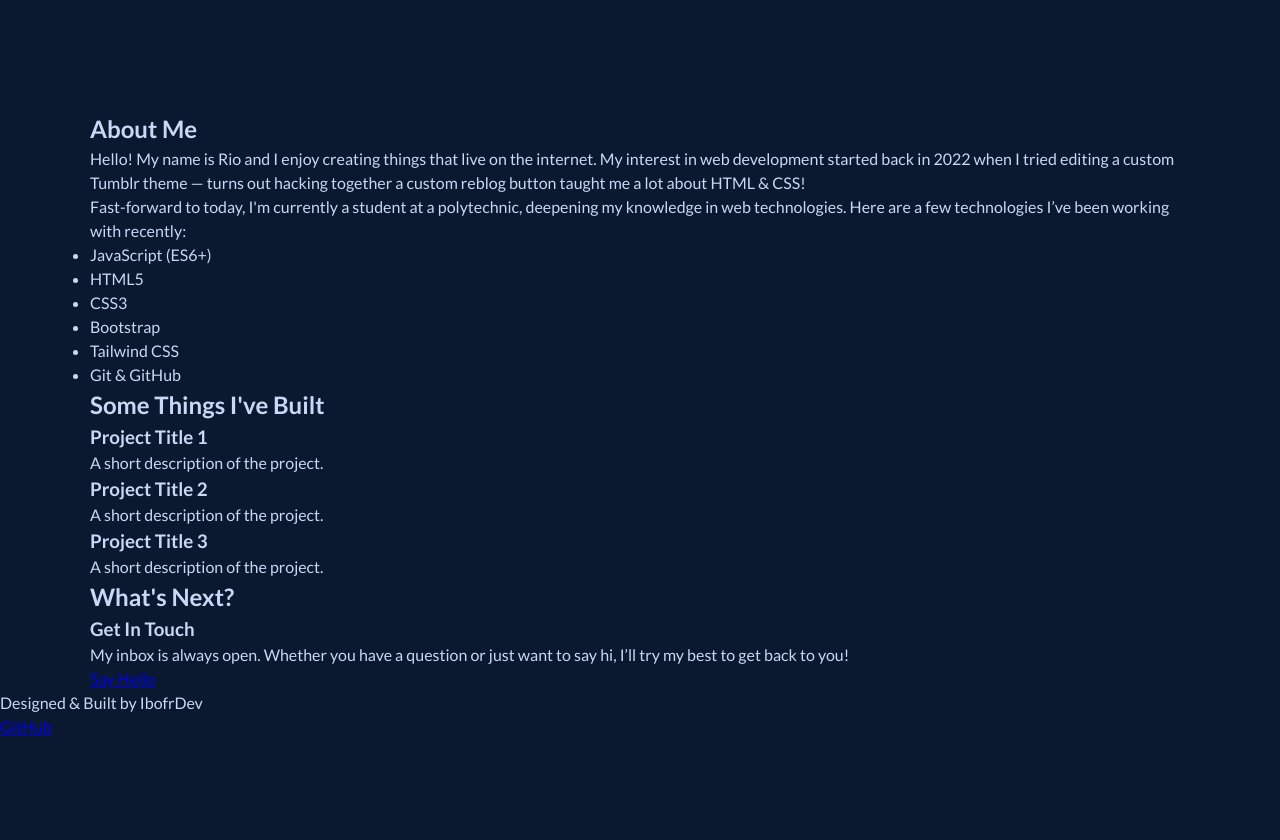
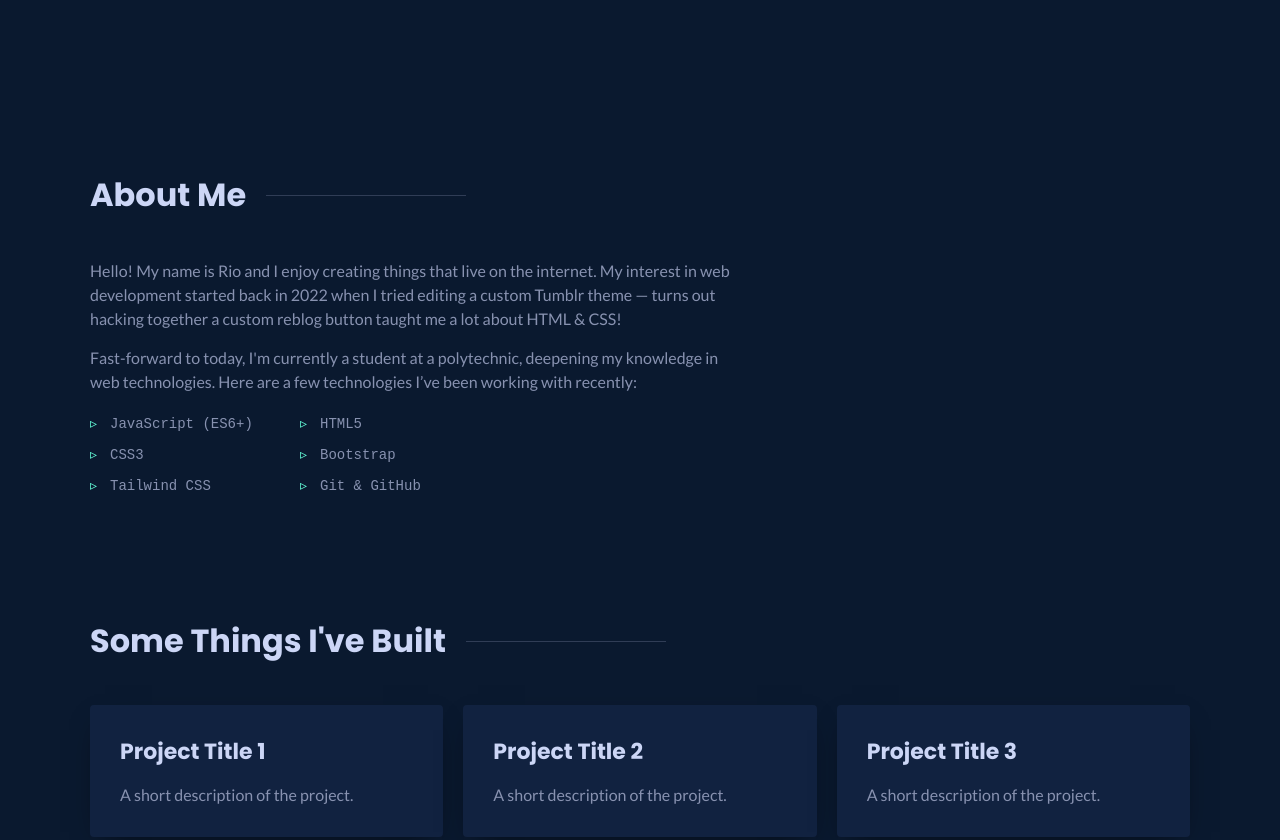
Before and after one commit to IbofrDev/portfolio-ibofrdev, a plain HTML site: page index.html in a window 1280 px wide. Shown: the part 629-1469 px from the top of the page. Before the commit the page ends 1368 px from the top, so only its background shows below. Drawn offline with Linux system fonts and the light colour scheme.

Commit message:
Style: Add CSS for About and Projects sections

```diff
--- a/style.css
+++ b/style.css
@@ -125,3 +125,108 @@ body {
 .hero-button:hover {
     background-color: rgba(100, 255, 218, 0.1); /* Efek highlight saat disentuh mouse */
 }
+
+/* Tambahkan di bawah kode yang sudah ada di style.css */
+
+/* Styling untuk Judul Section yang Seragam */
+.section-title {
+    font-family: var(--font-heading);
+    font-size: 32px;
+    color: var(--primary-text-color);
+    margin-bottom: 40px;
+
+    /* Trik untuk membuat judul dengan garis di sebelahnya */
+    display: flex;
+    align-items: center;
+    gap: 20px;
+}
+
+.section-title::after {
+    content: '';
+    display: block;
+    height: 1px;
+    width: 200px; /* Panjang garis */
+    background-color: var(--secondary-text-color);
+    opacity: 0.3;
+}
+
+/* Tambahkan di bawah kode sebelumnya */
+
+/* Styling untuk About Section */
+.about-section {
+    padding: 60px 0; /* Memberi jarak vertikal */
+}
+
+/* Kita tidak perlu styling .about-content secara khusus saat ini */
+/* karena isinya hanya paragraf yang mengalir ke bawah */
+
+.about-content p {
+    color: var(--secondary-text-color);
+    margin-bottom: 15px; /* Jarak antar paragraf */
+    max-width: 650px; /* Batasi lebar paragraf agar mudah dibaca */
+}
+
+.skills-list {
+    list-style: none; /* Hapus bullet point bawaan */
+    display: grid;
+    grid-template-columns: repeat(2, minmax(140px, 200px)); /* Membuat 2 kolom list */
+    gap: 10px; /* Jarak antar item skill */
+    margin-top: 20px;
+}
+
+.skills-list li {
+    color: var(--secondary-text-color);
+    font-family: 'SF Mono', 'Fira Code', 'Fira Mono', 'Roboto Mono', monospace; /* Font khas untuk coding */
+    font-size: 14px;
+    position: relative;
+    padding-left: 20px; /* Ruang untuk panah */
+}
+
+/* Trik membuat panah kecil sebelum item skill */
+.skills-list li::before {
+    content: '▹'; /* Karakter panah */
+    position: absolute;
+    left: 0;
+    top: 0;
+    color: var(--accent-color);
+}
+
+/* Tambahkan di bawah kode sebelumnya */
+
+/* Styling untuk Projects Section */
+.projects-section {
+    padding: 60px 0;
+}
+
+.projects-grid {
+    display: grid;
+    /* Grid yang responsif secara otomatis */
+    grid-template-columns: repeat(auto-fit, minmax(300px, 1fr));
+    gap: 20px;
+}
+
+.project-card {
+    background-color: #112240; /* Warna biru navy sedikit lebih terang */
+    padding: 30px;
+    border-radius: 4px;
+    box-shadow: 0 10px 30px -15px rgba(0, 0, 0, 0.7);
+    transition: transform 0.3s ease, box-shadow 0.3s ease;
+    cursor: pointer; /* Mengubah cursor menjadi tangan saat hover */
+}
+
+.project-card:hover {
+    transform: translateY(-7px); /* Efek kartu terangkat saat disentuh mouse */
+    box-shadow: 0 20px 30px -15px rgba(0, 0, 0, 0.7);
+}
+
+.project-card h3 {
+    font-family: var(--font-heading);
+    color: var(--primary-text-color);
+    font-size: 22px;
+    margin-bottom: 15px;
+}
+
+.project-card p {
+    color: var(--secondary-text-color);
+    font-size: 16px;
+}
```
